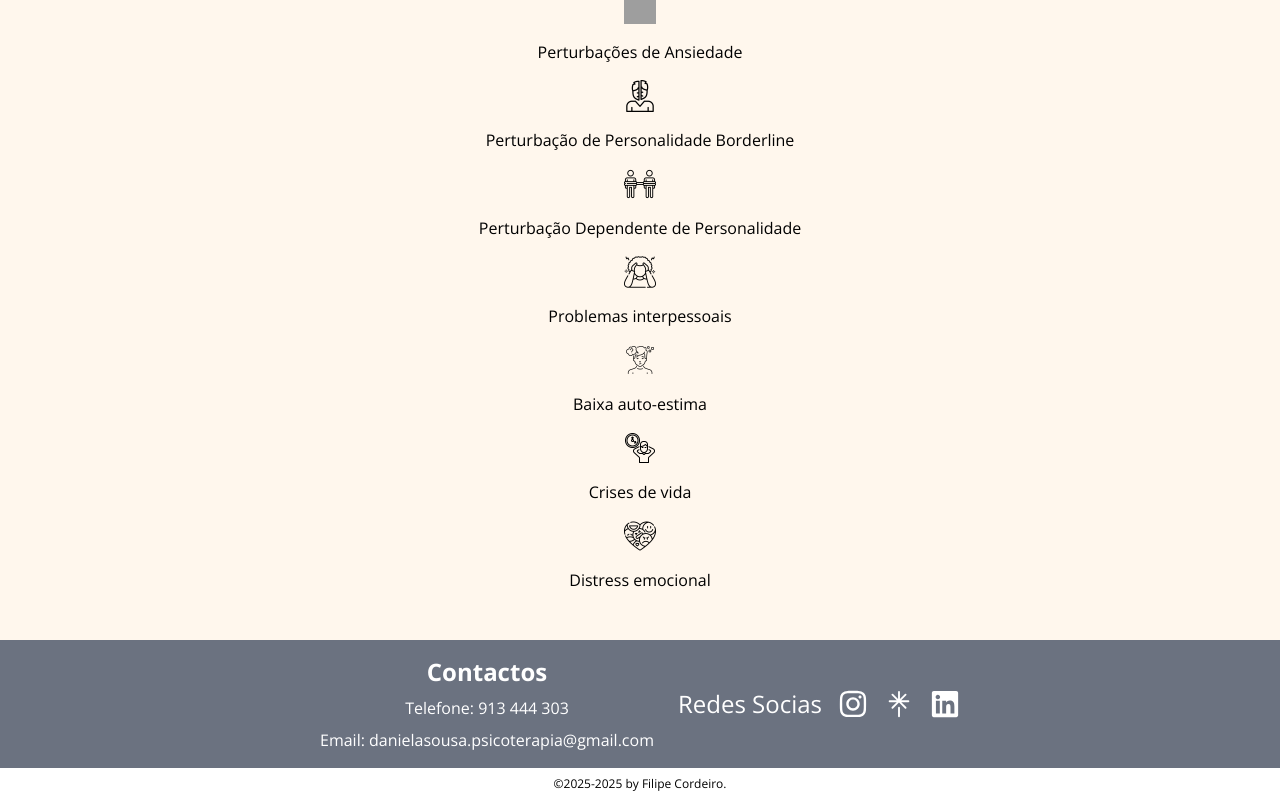
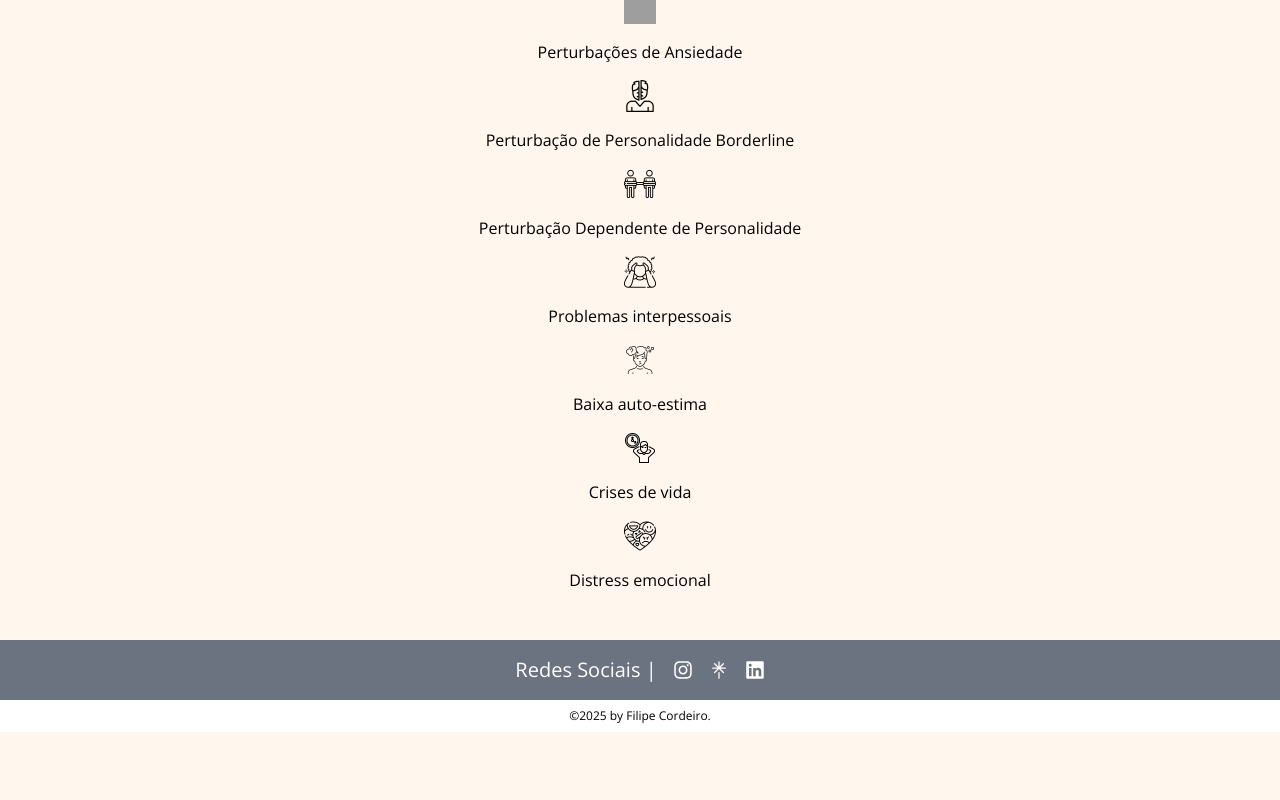
Before and after one commit to DeleteMind/site_psicologa, a Next.js app in the folder daniela-app/: page / in a window 1280 px wide. Shown: the part 1417-2217 px from the top of the page. After the commit the page ends 2149 px from the top, so only its background shows below. Built offline with nearby package versions, Linux system fonts and the light colour scheme; grey boxes are pictures that could not be loaded.

Commit message:
change_footer

```diff
--- a/daniela-app/components/Footer.tsx
+++ b/daniela-app/components/Footer.tsx
@@ -7,26 +7,23 @@ export default function Footer() {
     const year = new Date().getFullYear();
     return (
         <footer>
-            <div className="flex flex-col md:flex-row items-center justify-center w-full bg-gray-500 text-white gap-6 p-4">
-                <div className="flex flex-col gap-2 items-center justify-center">
-                    <h1 className="text-2xl font-bold">Contactos</h1>
-                    <p>Telefone: 913 444 303</p>
-                    <p>Email: danielasousa.psicoterapia@gmail.com</p>
-                </div>
+            <div className="flex flex-col items-center justify-center w-full bg-gray-500 text-white p-4">
                 <div className="flex flex-row justify-center gap-4 items-center">
-                    <h2 className="text-xl md:text-2xl">Redes Socias</h2>
+                <h1 className="text-xl">Redes Sociais |</h1>
                     <a href="https://www.instagram.com/danielasousapsi?utm_source=ig_web_button_share_sheet&igsh=ZDNlZDc0MzIxNw==" target="_blank" rel="noopener noreferrer">
-                        <FaInstagram style={{ height: 30, width: 30 }} />
+                        <FaInstagram style={{ height: 20, width: 20 }} />
                     </a>
                     <a href="https://www.linktr.ee/danielasousapsicologia">
-                        <PiLinktreeLogo style={{ height: 30, width: 30 }} />
+                        <PiLinktreeLogo style={{ height: 20, width: 20 }} />
                     </a>
                     <a href="https://www.linkedin.com/in/daniela-santos-sousa">
-                        <FaLinkedin style={{ height: 30, width: 30 }} />
+                        <FaLinkedin style={{ height: 20, width: 20 }} />
                     </a>
                 </div>
+
+
             </div>
-            <p className="text-xs flex justify-center w-full bg-white p-2">©2025-{year} by Filipe Cordeiro.</p>
+            <p className="text-xs flex justify-center w-full bg-white p-2">©{year} by Filipe Cordeiro.</p>
         </footer>
     );
 }
```
